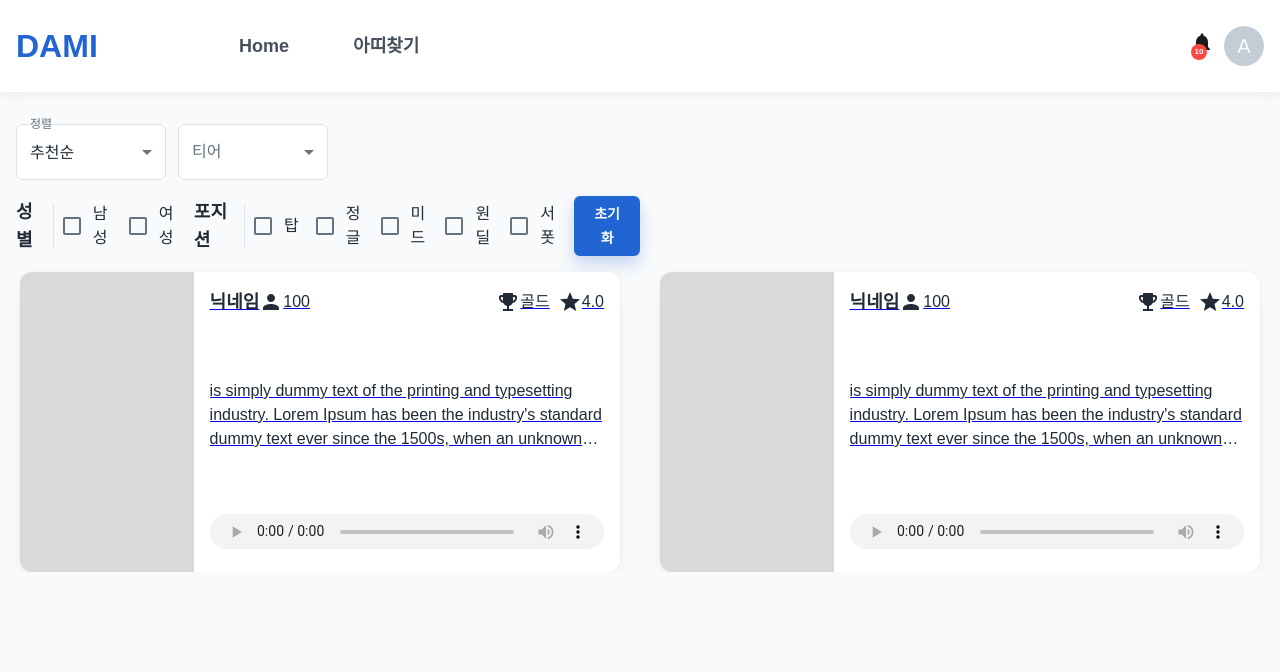
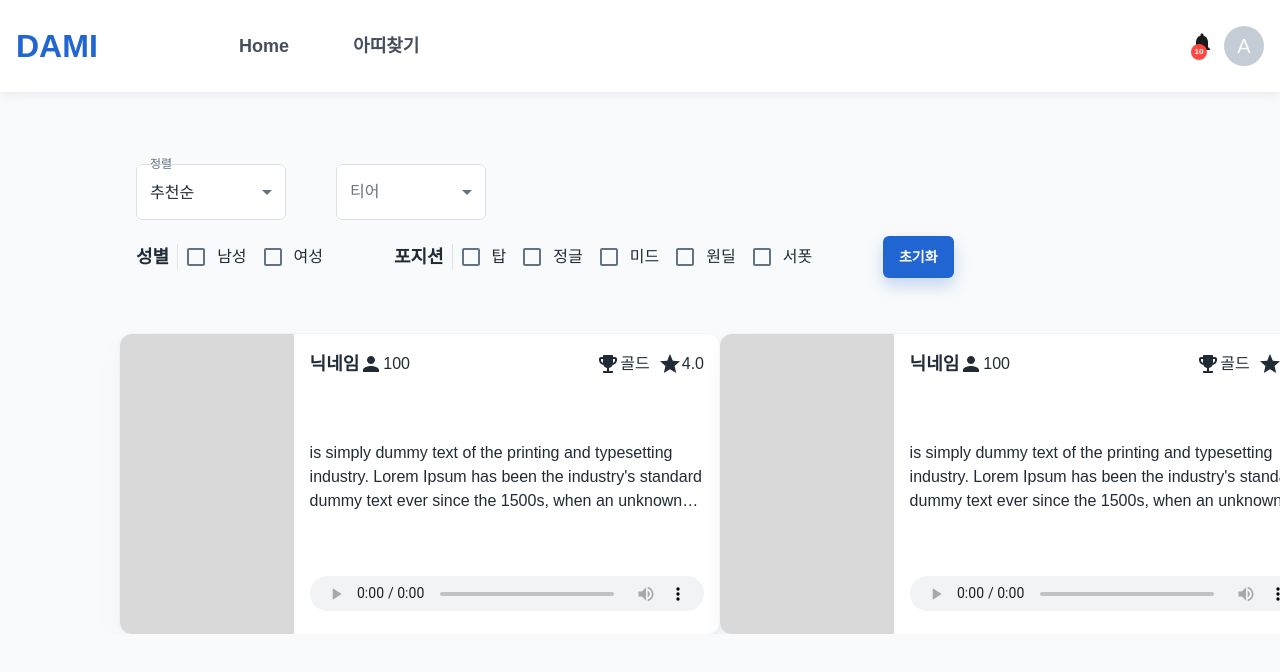
Before and after one commit to Y2829/dami-front, a React (Create React App) app: page /atti/list in a window 1280 px wide. Shown: the top 672 px of the page. Built offline with nearby package versions, Linux system fonts and the light colour scheme.

Commit message:
fix: 아띠 부분 스타일 변경

```diff
--- a/src/index.css
+++ b/src/index.css
@@ -3,6 +3,7 @@
   margin: 0;
   padding: 0;
 }
+
 body {
   margin: 0;
   font-family: -apple-system, BlinkMacSystemFont, "Segoe UI", "Roboto", "Oxygen",
--- a/src/pages/Atti/AttiList/components/AttiCard/index.tsx
+++ b/src/pages/Atti/AttiList/components/AttiCard/index.tsx
@@ -11,7 +11,7 @@ const content =
 
 export default function AttiCard() {
   return (
-    <Link to="/atti/1" state={{ id: 1 }}>
+    <Link to="/atti/1" state={{ id: 1 }} style={{ textDecoration: "none" }}>
       <Card
         sx={{
           width: "600px",
--- a/src/pages/Atti/AttiList/components/FilterGroup/index.tsx
+++ b/src/pages/Atti/AttiList/components/FilterGroup/index.tsx
@@ -66,6 +66,7 @@ export default function FilterGroup() {
       <Box
         sx={{
           width: "25%",
+          minWidth: "350px",
           display: "flex",
           justifyContent: "space-between",
         }}
@@ -78,7 +79,8 @@ export default function FilterGroup() {
       </Box>
       <Box
         sx={{
-          width: "50%",
+          width: "70%",
+          minWidth: "700px",
           display: "flex",
           justifyContent: "space-between",
           marginTop: 2,
--- a/src/pages/Atti/AttiList/index.tsx
+++ b/src/pages/Atti/AttiList/index.tsx
@@ -2,14 +2,17 @@ import { useState } from "react";
 
 import Box from "@mui/material/Box";
 
+import CenterContainer from "src/components/Layout/CenterContainer";
 import FilterGroup from "./components/FilterGroup";
 import AttiCard from "./components/AttiCard";
+
 export default function AttiList() {
   return (
-    <>
+    <CenterContainer>
       <FilterGroup />
       <Box
         sx={{
+          mt: 5,
           display: "flex",
           justifyContent: "space-around",
         }}
@@ -17,6 +20,6 @@ export default function AttiList() {
         <AttiCard />
         <AttiCard />
       </Box>
-    </>
+    </CenterContainer>
   );
 }
--- a/src/pages/Atti/DetailAtti/components/IntroduceCard/index.tsx
+++ b/src/pages/Atti/DetailAtti/components/IntroduceCard/index.tsx
@@ -21,7 +21,7 @@ export default function IntroduceCard({ atti }: IntroduceCardProps) {
   return (
     <Card
       sx={{
-        width: "600px",
+        width: "55%",
         height: "400px",
         padding: 3,
         display: "flex",
--- a/src/pages/Atti/DetailAtti/components/ProfileImageCard/index.tsx
+++ b/src/pages/Atti/DetailAtti/components/ProfileImageCard/index.tsx
@@ -15,7 +15,7 @@ export default function ProfileImageCard({ images }: ProfileImageCardProps) {
   return (
     <Card
       sx={{
-        width: "400px",
+        width: "40%",
         height: "400px",
       }}
     >
--- a/src/pages/Atti/DetailAtti/index.tsx
+++ b/src/pages/Atti/DetailAtti/index.tsx
@@ -4,6 +4,7 @@ import { Box } from "@mui/material";
 
 import useDetailAtti from "src/hooks/query/useDetailAtti";
 
+import CenterContainer from "src/components/Layout/CenterContainer";
 import ProfileImageCard from "./components/ProfileImageCard";
 import IntroduceCard from "./components/IntroduceCard";
 import ActionCard from "./components/ActionCard";
@@ -21,12 +22,13 @@ export default function DetailAtti() {
     console.log("join");
   };
   return (
+    <CenterContainer>
       <Box>
         {data && (
           <Box
             sx={{
               display: "flex",
-            justifyContent: "space-around",
+              justifyContent: "space-between",
             }}
           >
             <ProfileImageCard images={data.profile_image} />
@@ -45,5 +47,6 @@ export default function DetailAtti() {
 
         {data && <ReviewCard reviewList={data.review} />}
       </Box>
+    </CenterContainer>
   );
 }
```
Lines whose indentation alone changed are shown as unchanged.
